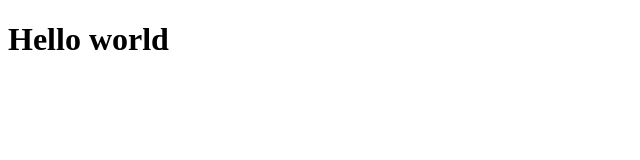
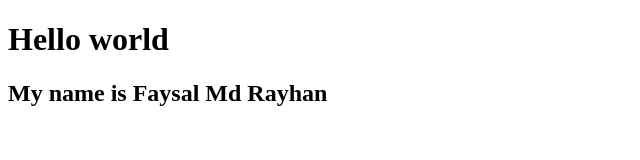
Before and after one commit to fmrayhan/personal-website-main, a plain HTML site: page index.html in a window 1280 px wide. Shown: the whole page, without its empty margins (0-640 px from the left). Drawn offline with Linux system fonts and the light colour scheme.

Commit message:
introduction

```diff
--- a/index.html
+++ b/index.html
@@ -7,6 +7,7 @@
 </head>
 <body>
     <H1>Hello world</H1>
+    <h2>My name is Faysal Md Rayhan</h2>
 
 </body>
 </html>
```
